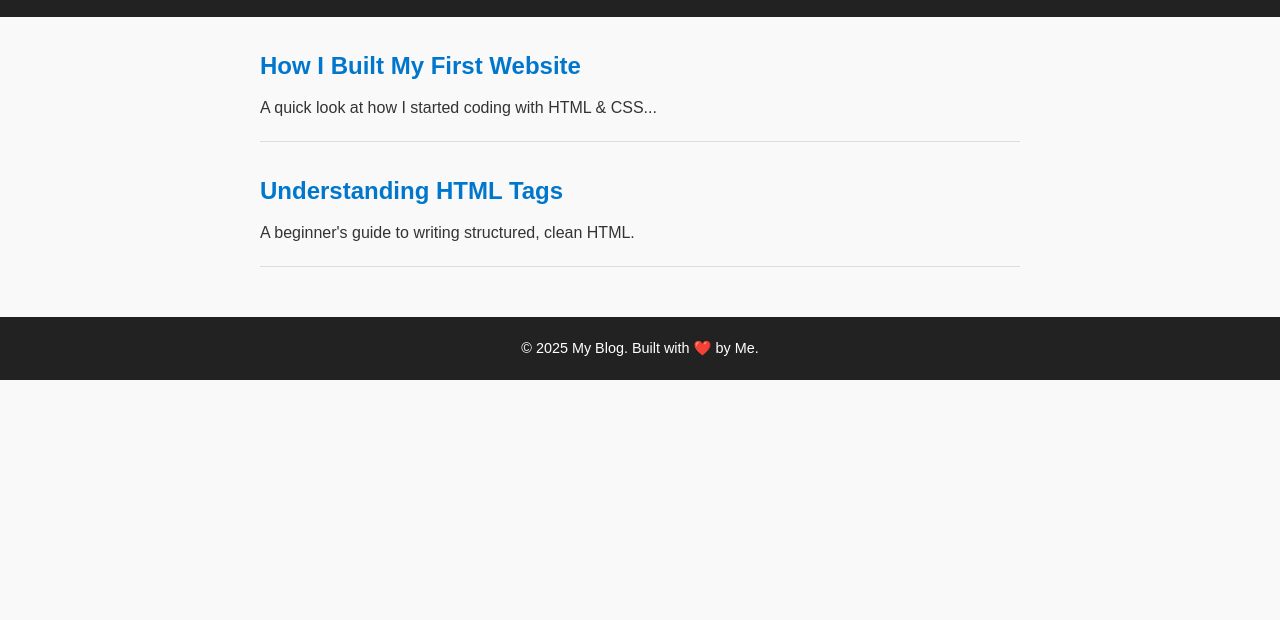
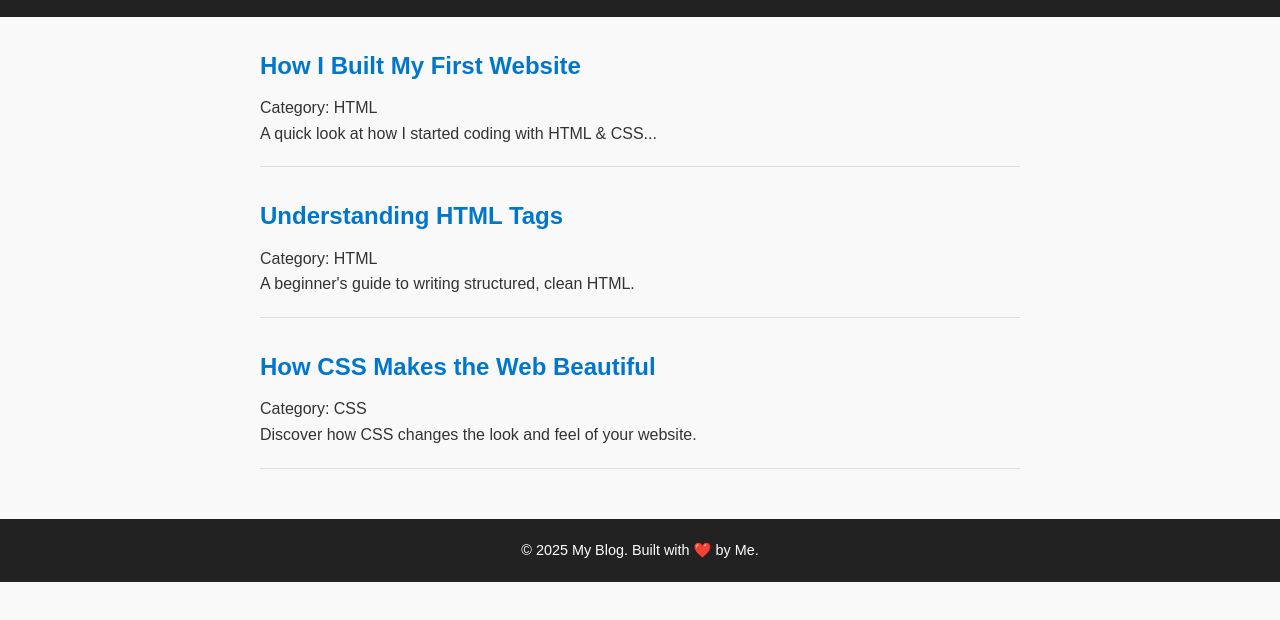
Before and after one commit to MashaallahH/Myblog, a plain HTML site: page index.html in a window 1280 px wide. Shown: the part 110-730 px from the top of the page. Drawn offline with Linux system fonts and the light colour scheme.

Commit message:
Update index.html

```diff
--- a/index.html
+++ b/index.html
@@ -14,17 +14,28 @@
 
 <main>
   <section class="blog-list">
+
     <article>
       <h2><a href="#">How I Built My First Website</a></h2>
+      <p class="category">Category: <span class="tag html">HTML</span></p>
       <p>A quick look at how I started coding with HTML & CSS...</p>
     </article>
 
     <article>
       <h2><a href="#">Understanding HTML Tags</a></h2>
+      <p class="category">Category: <span class="tag html">HTML</span></p>
       <p>A beginner's guide to writing structured, clean HTML.</p>
     </article>
+
+    <article>
+      <h2><a href="#">How CSS Makes the Web Beautiful</a></h2>
+      <p class="category">Category: <span class="tag css">CSS</span></p>
+      <p>Discover how CSS changes the look and feel of your website.</p>
+    </article>
+
   </section>
 </main>
+
 
   <footer>
     <p>© 2025 My Blog. Built with ❤️ by Me.</p>
```
Lines whose indentation alone changed are shown as unchanged.
